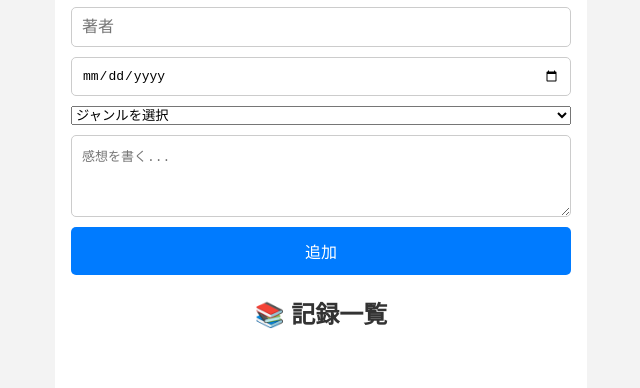
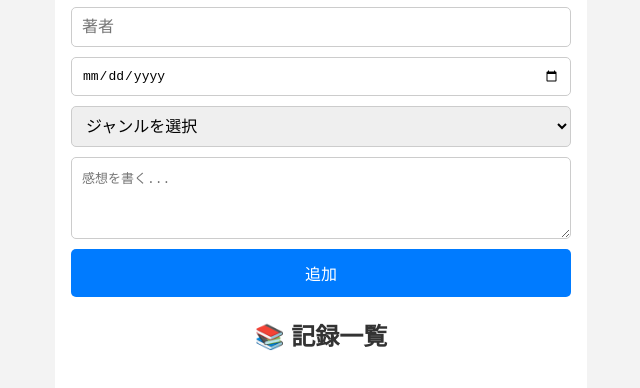
Before and after one commit to sou81821/book-log, a plain HTML site: page index.html in a window 1280 px wide. Shown: the part 148-536 px from the top of the page, without its empty margins (319-959 px from the left). Drawn offline with Linux system fonts and the light colour scheme.

Commit message:
Update style.css

```diff
--- a/style.css
+++ b/style.css
@@ -53,3 +53,10 @@ li {
   border-radius: 5px;
   white-space: pre-line;
 }
+
+select {
+  padding: 10px;
+  font-size: 1em;
+  border: 1px solid #ccc;
+  border-radius: 5px;
+}
```
